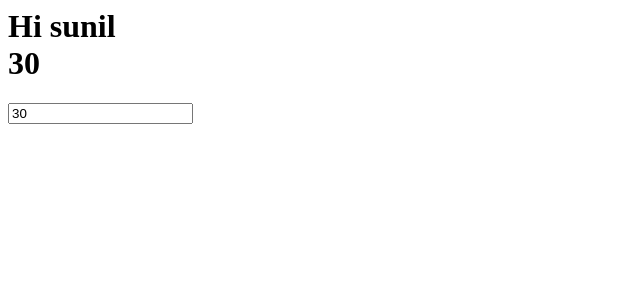
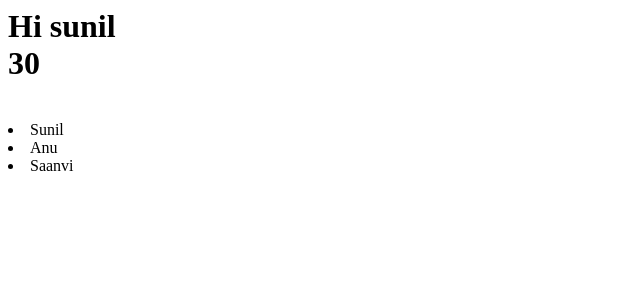
Before and after one commit to sunilmsdn/angular-ivy-hwx53p-test, an Angular app: page / in a window 1280 px wide. Shown: the top 300 px of the page, without its empty margins (0-640 px from the left). Built offline with nearby package versions, Linux system fonts and the light colour scheme.

Commit message:
1 file modified, 1 added

```diff
--- a/src/app/app.component.ts
+++ b/src/app/app.component.ts
@@ -1,11 +1,28 @@
 import { Component, VERSION } from '@angular/core';
-
+import {Employee} from './emp';
 @Component({
   selector: 'my-app',
- template:`<h1> Hi {{name}} <br/> {{num}}</h1>
-  <input type="text" [value]='num'/>`
+ template:`<h1> Hi {{name}} <br/> {{num}} </h1> <br/>
+  <li *ngFor='let e of emp' >{{e.name}}</li>`
 })
 export class AppComponent  {
   name:string="sunil";
   num:Number=30;
+
+  emp:Employee[]=[{
+
+    name:"Sunil",
+    id:1
+  },
+   {
+
+    name:"Anu",
+    id:2
+  },
+  {
+
+    name:"Saanvi",
+    id:3
+  }
+  ]
 }
--- /dev/null
+++ b/src/app/emp.ts
@@ -0,0 +1,4 @@
+export interface Employee{
+  name:string,
+  id:number
+}
```
